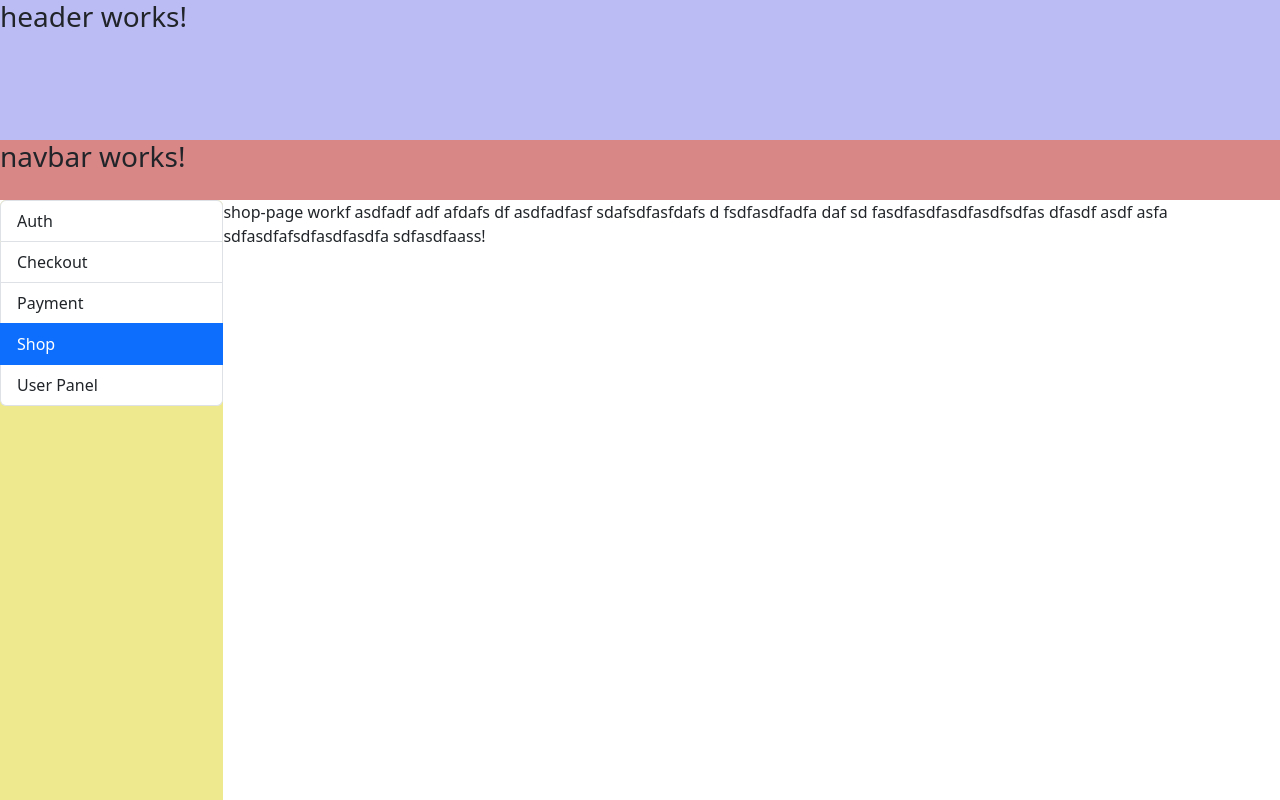
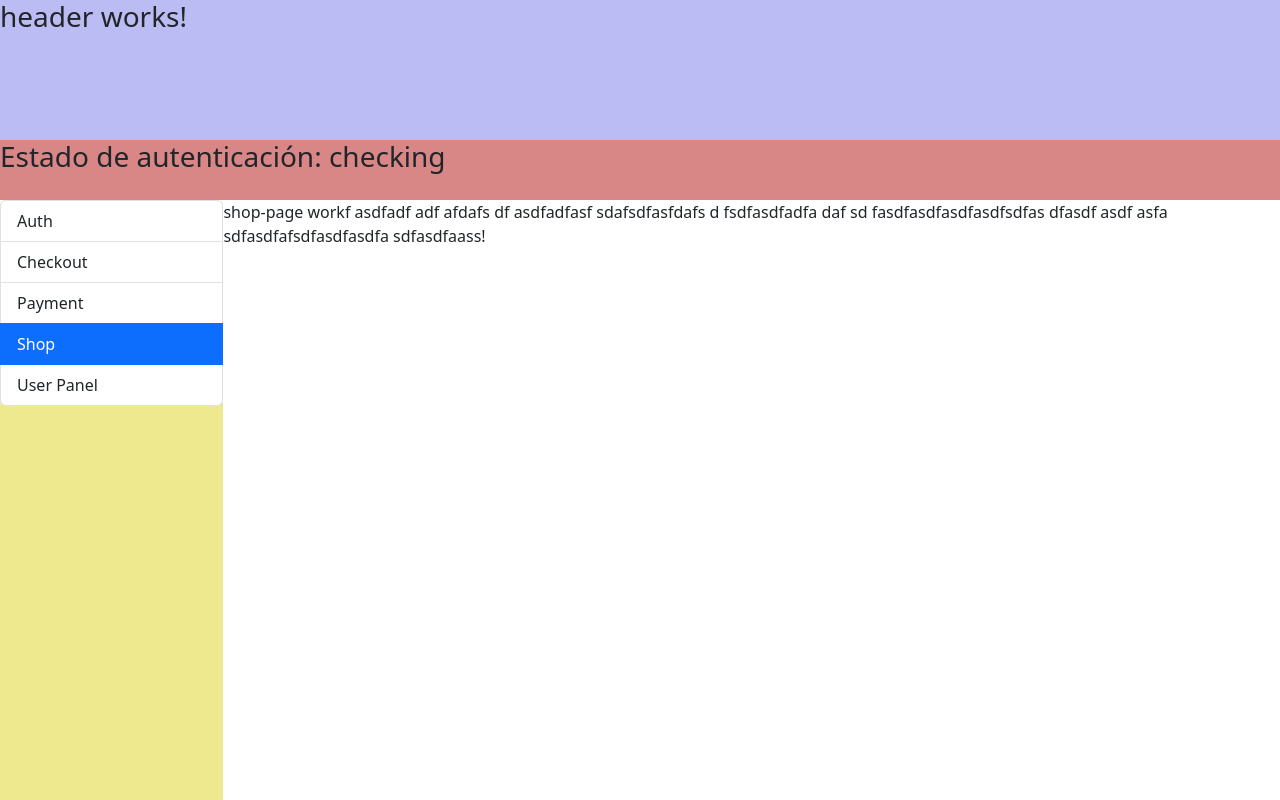
Before and after one commit to MrWasu/angular-my_ecommerce-, an Angular app: page /shop in a window 1280 px wide. Shown: the top 800 px of the page. Built offline with nearby package versions, Linux system fonts and the light colour scheme.

Commit message:
estado de la autenticación de la app y su service, creado

```diff
--- /dev/null
+++ b/src/app/auth/interfaces/auth-status.enum.ts
@@ -0,0 +1,6 @@
+
+export enum AuthStatus {
+  checking         = 'checking',
+  authenticated    = 'authenticated',
+  notAuthenticated = 'notAuthenticated',
+}
--- /dev/null
+++ b/src/app/auth/services/auth-service.service.ts
@@ -0,0 +1,13 @@
+import { Injectable, computed, signal } from '@angular/core';
+import { AuthStatus } from '../interfaces/auth-status.enum';
+
+@Injectable({
+  providedIn: 'root'
+})
+export class AuthService {
+
+  private _authStatus = signal<AuthStatus>(AuthStatus.checking);
+  public authStatus = computed(() => this._authStatus());
+
+  constructor() { }
+}
--- a/src/app/ui/components/navbar/navbar.component.html
+++ b/src/app/ui/components/navbar/navbar.component.html
@@ -1,5 +1,6 @@
 
 <div id="navbar">
-    <h3>navbar works!</h3>
+
+    <h3>Estado de autenticación: {{ authService.authStatus() }}</h3>
 
 </div>
--- a/src/app/ui/components/navbar/navbar.component.ts
+++ b/src/app/ui/components/navbar/navbar.component.ts
@@ -1,5 +1,6 @@
 import { Component } from '@angular/core';
 import { CommonModule } from '@angular/common';
+import { AuthService } from 'src/app/auth/services/auth-service.service';
 
 @Component({
   selector: 'navbar',
@@ -10,4 +11,6 @@ import { CommonModule } from '@angular/common';
 })
 export class NavbarComponent {
 
+  constructor(public authService: AuthService) { }
+
 }
```
